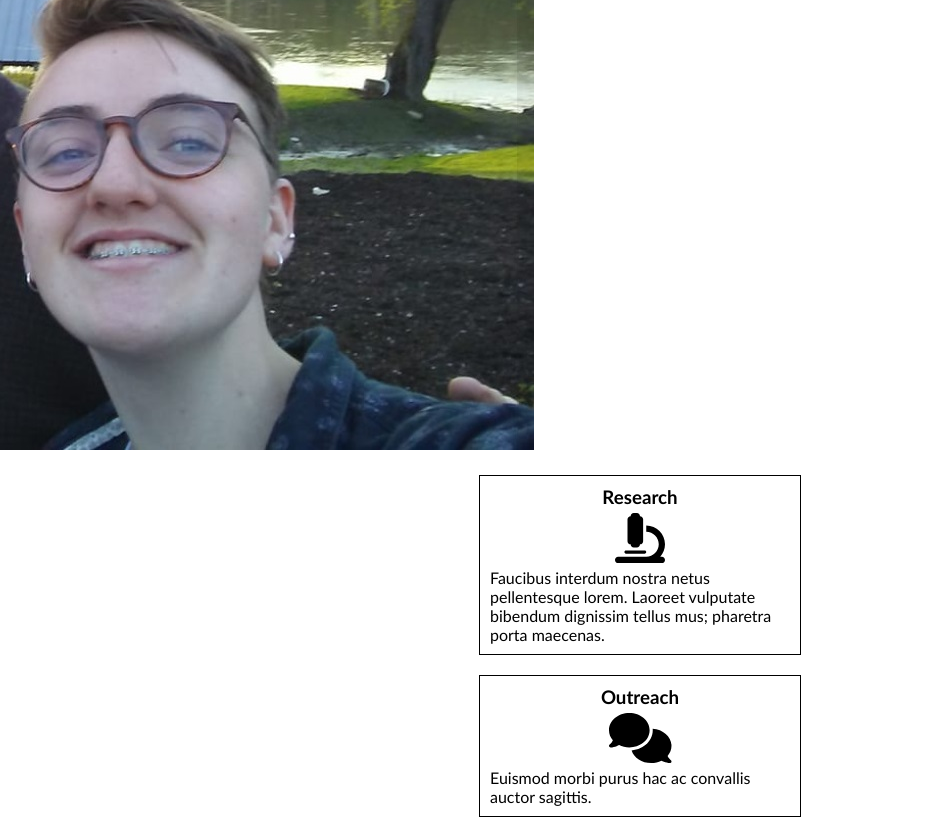
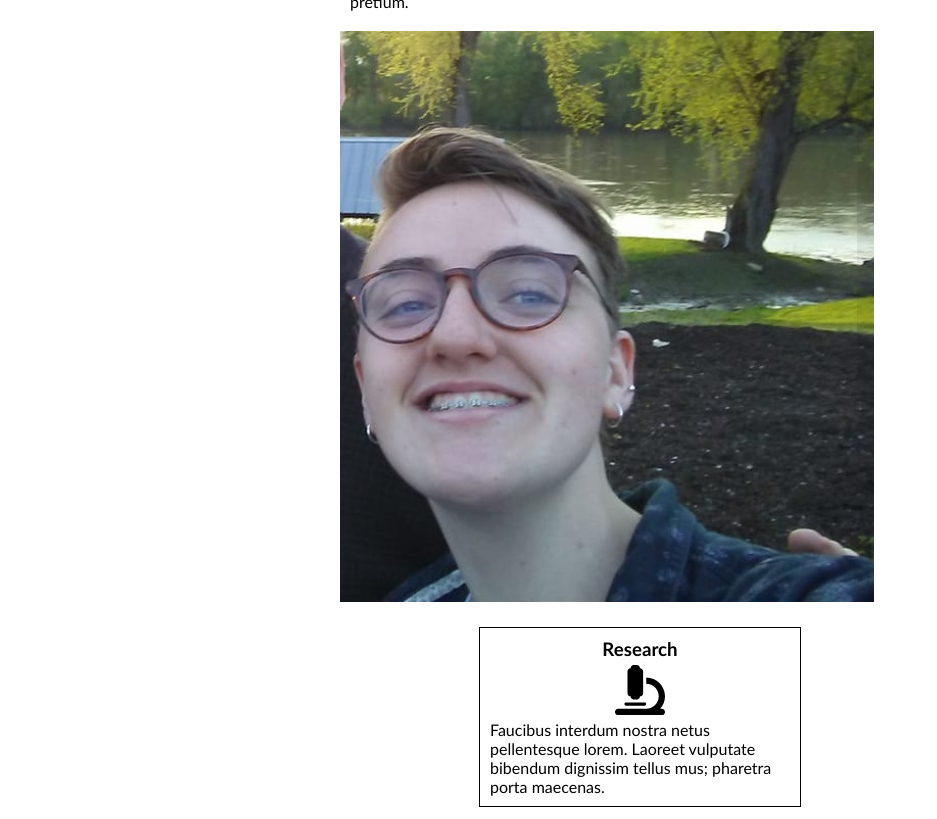
Before and after one commit to mohalloran00/mohalloran00.github.io, a React (Vite) app in the folder react-vite/: page / in a window 1280 px wide. Shown: the part 527-1346 px from the top of the page, without its empty margins (0-937 px from the left). Built offline with nearby package versions, Linux system fonts and the light colour scheme.

Commit message:
started desktop layout

```diff
--- a/react-vite/src/router/Layout.css
+++ b/react-vite/src/router/Layout.css
@@ -24,3 +24,10 @@
 #navbar a.active {
   font-weight: bold;
 }
+
+@media screen and (min-width: 600px) {
+  #page {
+    max-width: 600px;
+    margin: auto;
+  }
+}
--- a/react-vite/src/router/Layout.jsx
+++ b/react-vite/src/router/Layout.jsx
@@ -18,7 +18,9 @@ export default function Layout() {
           ))}
         </div>
       </div>
-      <Outlet />
+      <main id='page'>
+        <Outlet />
+      </main>
     </>
   );
 }
```
